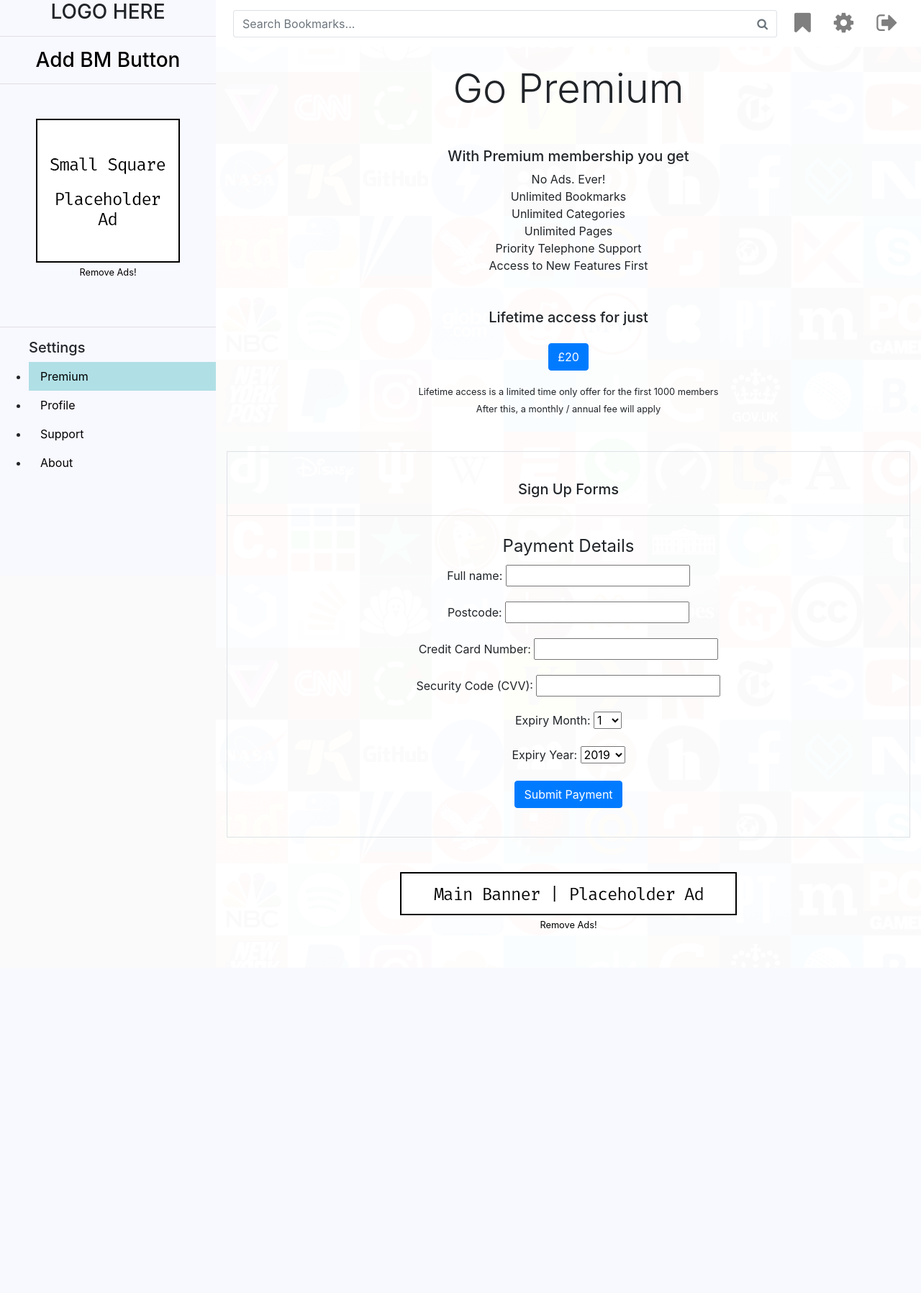
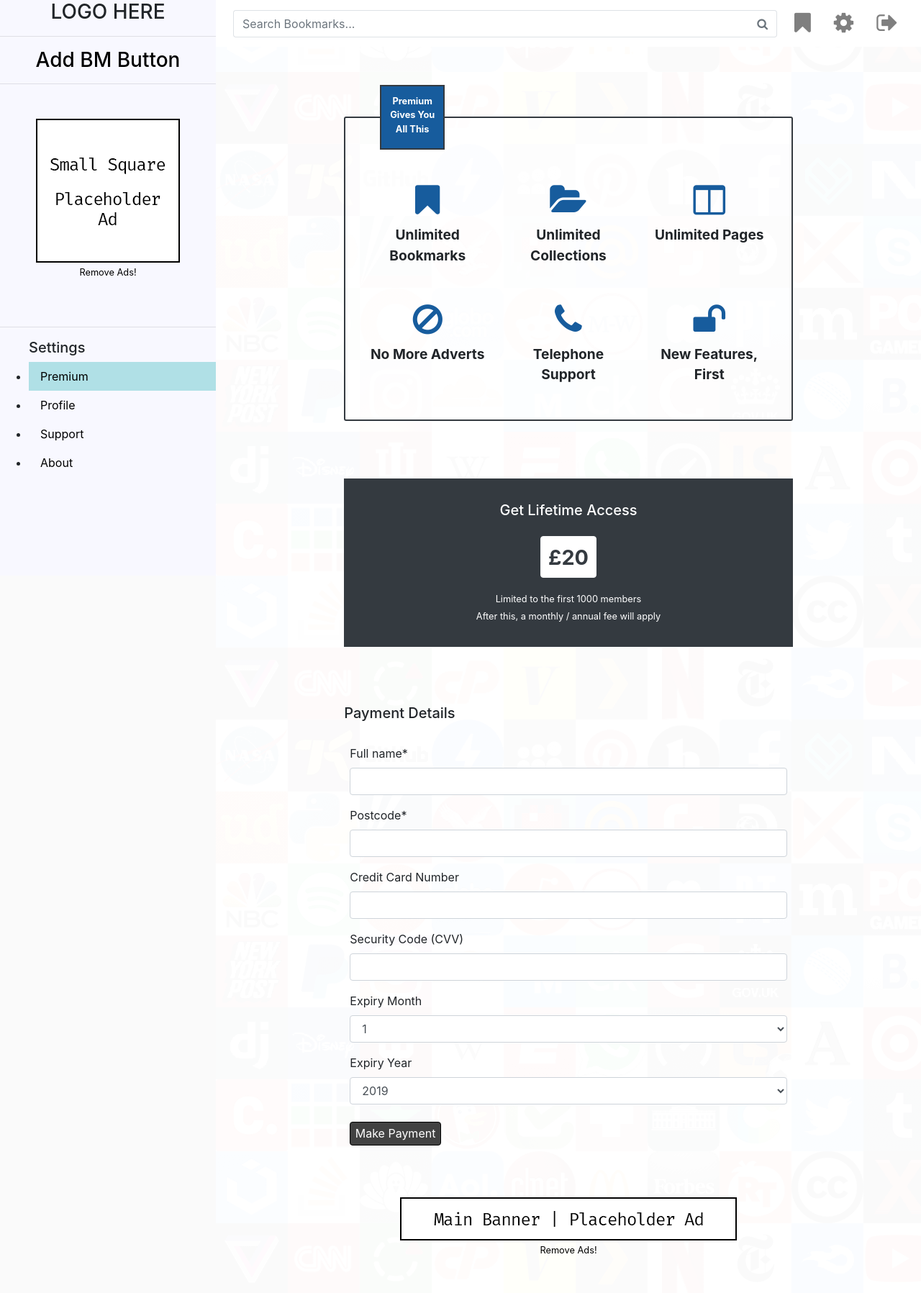
Before and after one commit to steview-d/bookmarks, a Django app: page /accounts/premium/ in a window 1280 px wide. Shown: the whole page at 72% size. Before the commit the page ends 1290 px from the top, so only its background shows below. Run offline with Django 3.2, Linux system fonts and the light colour scheme; a user stored in the database is signed in; tables that the repository leaves empty hold one stand-in row (values such as "Sample post"); some libraries are stand-ins or nearby versions.

Commit message:
Update Premium page features & pricing sections

```diff
--- a/premium/templates/premium/premium.html
+++ b/premium/templates/premium/premium.html
@@ -1,5 +1,7 @@
 {% extends 'base.html' %}
 {% load staticfiles %}
+
+{% load crispy_forms_tags %}
 
 {% block page_title %}Premium{% endblock %}
 
@@ -29,61 +31,59 @@
                         </div>
                     </div>
                 </div>
-
-            </div>
             </div>
 
             {% else %}
             <!-- premum pitch -->
 
-        <div class="container-fluid text-center">
-
-            <div>
-                <div class="display-4">Go Premium</div>
+            <div class="container">
+                <div class="row">
+                    <div class="col-12 col-md-11 col-lg-9 col-xl-8 mt-4 mx-auto">
+                        <div class="section-square-wrapper mb-4">
+                            <div class="section-square square-left"><strong>Premium<br>Gives You<br>All This</strong>
                             </div>
-            <div class="my-5">
-                <h5>With Premium membership you get</h5>
-                <ul class="list-unstyled">
-                    <li>No Ads. Ever!</li>
-                    <li>Unlimited Bookmarks</li>
-                    <li>Unlimited Categories</li>
-                    <li>Unlimited Pages</li>
-                    <li>Priority Telephone Support</li>
-                    <li>Access to New Features First</li>
+                            <ul class="row my-5 mx-0 premium-features-box list-unstyled">
+                                <li class="col-6 col-lg-4"><i class="fa fa-bookmark fa-lg" aria-hidden="true"></i>
+                                    <strong>Unlimited Bookmarks</strong></li>
+                                <li class="col-6 col-lg-4"><i class="fa fa-folder-open fa-lg" aria-hidden="true"></i>
+                                    <strong>Unlimited Collections</strong></li>
+                                <li class="col-6 col-lg-4"><i class="fa fa-columns fa-lg" aria-hidden="true"></i>
+                                    <strong>Unlimited Pages</strong></li>
+                                <li class="col-6 col-lg-4"><i class="fa fa-ban fa-lg" aria-hidden="true"></i>
+                                    <strong>No More Adverts</strong></li>
+                                <li class="col-6 col-lg-4"><i class="fa fa-phone fa-lg" aria-hidden="true"></i>
+                                    <strong>Telephone Support</strong></li>
+                                <li class="col-6 col-lg-4"><i class="fa fa-unlock fa-lg" aria-hidden="true"></i>
+                                    <strong>New Features, First</strong></li>
                             </ul>
                         </div>
-            <div class="my-5">
-                <h5>Lifetime access for just</h5>
-                <div class="btn btn-primary my-3">£20</div>
-                <div><small>Lifetime access is a limited time only offer for the first 1000 members</small>
+
+                        <div class="col-12 text-center price-block">
+                            <h5>Get Lifetime Access</h5>
+                            <div class="btn btn-light my-3 price"><strong>£20</strong></div>
+                            <div><small>Limited to the first 1000 members</small>
                             </div>
                             <div><small>After this, a monthly / annual fee will apply</small></div>
                         </div>
 
                         <!-- premium sign up form -->
-            <div class="border py-3">
-                <h5 class="my-4">Sign Up Forms</h5>
-                <hr>
-                <form role="form" method="POST" id="payment-form" class="p-2 mt-3">
-                    <legend>Payment Details</legend>
+                        <div class="pb-3">
+                            <h5 class="my-4">Payment Details</h5>
+                            <form method="POST" id="payment-form" class="p-2 mt-3" novalidate>
                                 <div id="credit-card-errors" style="display: none">
                                     <div class="alert-message block-message error" id="stripe-error-message"></div>
                                 </div>
 
-                    <div class="form-group">
-                        {{ purchase_premium_form.as_p }}
-                    </div>
+                                {{ purchase_premium_form|crispy }}
 
-                    <div class="form-group">
-                        {{ payment_form.as_p }}
-                    </div>
+                                {{ payment_form|crispy }}
 
                                 {% csrf_token %}
-                    <div class="form-group col-md-12">
-                        <input class="btn btn-primary" id="submit_payment_btn" name="commit" type="submit"
-                            value="Submit Payment">
+                                <input class="btn--standard mt-2" id="submit_payment_btn" name="commit" type="submit"
+                                    value="Make Payment">
+                            </form>
                         </div>
-                </form>
+                    </div>
                 </div>
             </div>
             {% endif %}
--- a/static/scss/main.scss
+++ b/static/scss/main.scss
@@ -277,16 +277,7 @@ a {
     }
 }
 
-// ------------------------------------------------------ premium thanks center
-
-// .premium-thanks-center {
-//     display: flex;
-//     min-height: calc(100vh - #{$topnav-spacer-height});
-//     z-index: -100;
-//     // transform: translateY(-10%);
-// }
-
-// ------------------------------------------------------------- main links app
+s// ------------------------------------------------------------- main links app
 
 .column {
     color: black; // temp placeholder
@@ -952,7 +943,6 @@ a {
     h4 > i {
         color: $logo-blue;
     }
-
     .section-square-wrapper {
         position: relative;
 
@@ -964,7 +954,7 @@ a {
             height: 90px;
             padding-top: 0.7rem;
             font-size: 0.8rem;
-            border: 3px solid $onyx;
+            border: 2px solid $onyx;
             text-align: center;
             background-color: $logo-blue;
             color: $white;
@@ -986,10 +976,97 @@ a {
 // -------------------------------------------------------------------- premium
 
 #premium {
+    h4 > i {
+        color: $logo-blue;
+    }
+
     .set-height {
         min-height: calc(80vh - #{$topnav-spacer-height});
     }
+
+    .section-square-wrapper {
+        position: relative;
+
+        .section-square {
+            position: absolute;
+            top: -44px;
+            // left: 8%;
+            width: 90px;
+            height: 90px;
+            padding-top: 0.7rem;
+            font-size: 0.8rem;
+            border: 2px solid $onyx;
+            text-align: center;
+            background-color: $logo-blue;
+            color: $white;
+        }
+
+        .square-left {
+            left: 8%;
+        }
+    }
+
+    .premium-features-box {
+        @include background-overlay(.5);
+        padding: 3rem 0 1rem;
+        border: 2px solid $onyx;
+        border-radius: 3px;
+
+        @media only screen and (min-width: 576px) {
+            padding: 4rem 1rem 1.5rem;
+        }
+
+        li {
+            text-align: center;
+            font-size: 1rem;
+            padding: .8rem;
+            // margin-bottom: 1rem;
+
+            @media only screen and (min-width: 576px) {
+                font-size: 1.2rem;
+                padding: 1rem;
+                margin-bottom: .5rem;
+            }
+
+            i {
+                display: inline-block;
+                margin: auto;
+                border-radius: 5px;
+                padding: .8rem;
+                font-size: 2rem;
+                color: $logo-blue;
+
+                @media only screen and (min-width: 576px) {
+                    font-size: 3rem;
+                    padding: 1rem;
+                }
+            }
+
+            strong {
+                display: block;
+            }
+
+        }
+    }
+
+    .price-block {
+        margin: 5rem auto;
+        padding: 2rem;
+        background-color: $onyx;
+        color: $white;
+
+        .price {
+            background-color: $white;
+            color: $onyx;
+            font-size: 1.8rem;
+            padding: .4rem .6rem;
+            border-radius: 4px;
+        }
+    }
+
 }
+
+// using section-square-wrapper above - need to tidy up
 
 // ----------------------------------------------------------- buttons & labels
 
```
Also changed, not shown: static/css/main.css (+89 -2 lines), static/css/main.min.css, 2 other files. Lines whose indentation alone changed are shown as unchanged.
